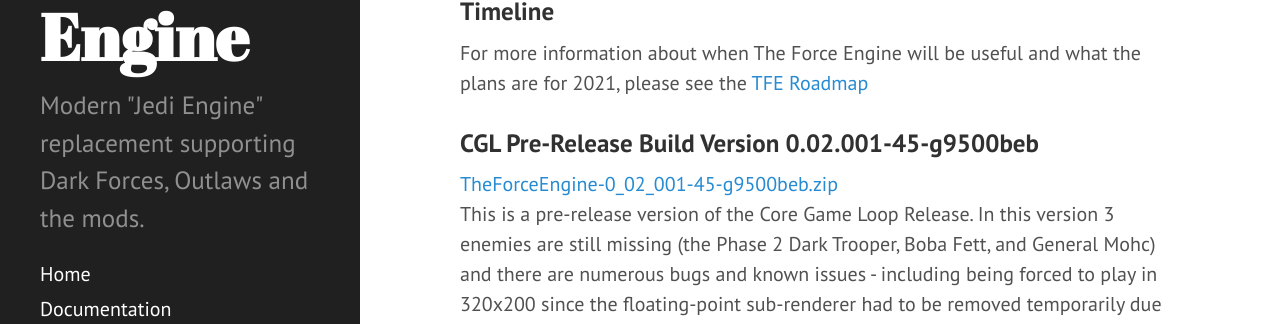
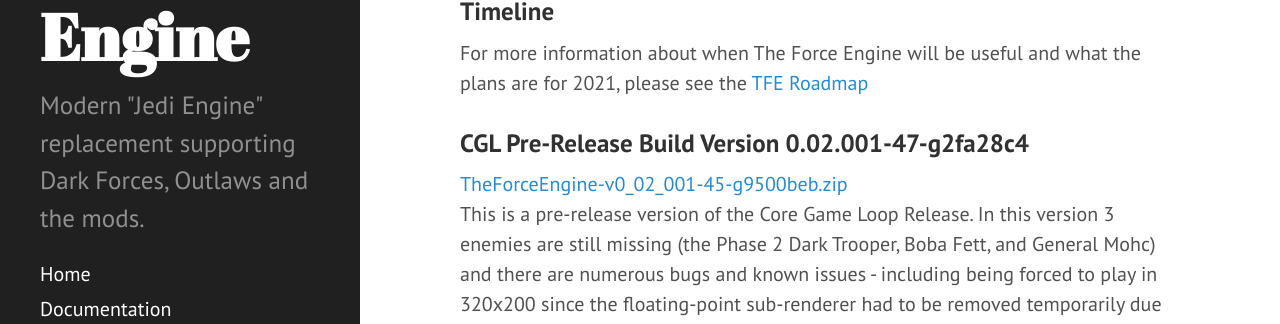
Before and after one commit to TheForceEngine/TheForceEngine.github.io, a Jekyll site: the page built from downloads.md, in a window 1280 px wide and 900 px high, scrolled down 492 px. Shown: the part 133-457 px from the top of the window. Built offline with Jekyll 4.4.1, drawn with Linux system fonts in a browser that asks for light colours.

Commit message:
Update downloads.md

```diff
--- a/downloads.md
+++ b/downloads.md
@@ -20,8 +20,8 @@
 ### Timeline
 For more information about when The Force Engine will be useful and what the plans are for 2021, please see the [TFE Roadmap](Roadmap.md)
 
-### CGL Pre-Release Build Version 0.02.001-45-g9500beb
-[TheForceEngine-0_02_001-45-g9500beb.zip](archive/TheForceEngine-0_02_001-45-g9500beb.zip) <br>
+### CGL Pre-Release Build Version 0.02.001-47-g2fa28c4
+[TheForceEngine-v0_02_001-45-g9500beb.zip](archive/TheForceEngine-v0_02_0001-47-g2fa28c4.zip) <br>
 This is a pre-release version of the Core Game Loop Release. In this version 3 enemies are still missing (the Phase 2 Dark Trooper, Boba Fett, and General Mohc) and there are numerous bugs and known issues - including being forced to play in 320x200 since the floating-point sub-renderer had to be removed temporarily due to refactoring.
 #### Known Issues
 Some of these are bugs, others simply haven't been integrated or implemented yet.
```
